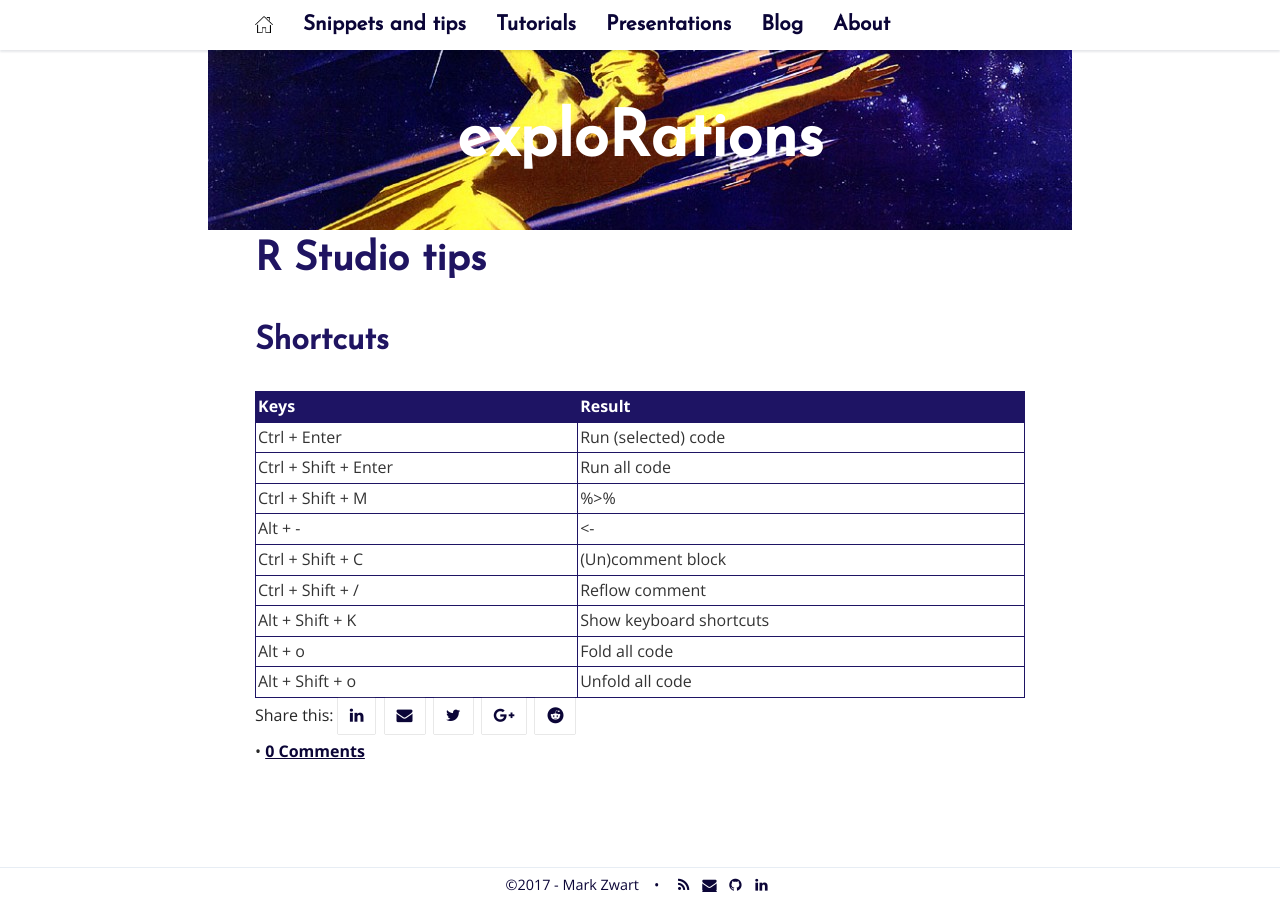
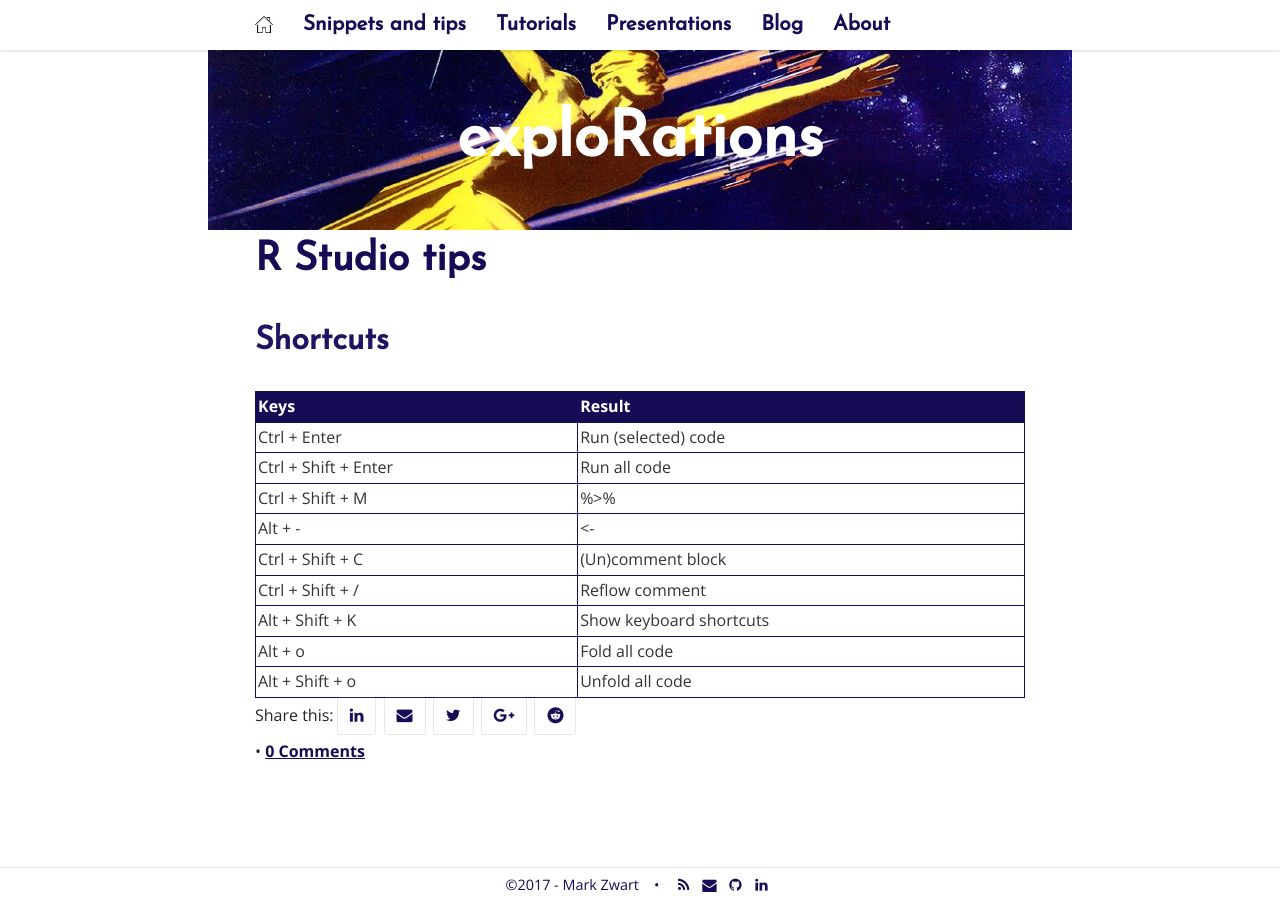
Before and after one commit to mark-me/mark-me.github.io, a Jekyll site: the page built from _pages/snippets-and-tips/r-studio-tips.md, in a window 1280 px wide. Built offline with Jekyll 4.4.1, drawn with Linux system fonts in a browser that asks for light colours; nearby versions of some CDN libraries; comment, search, counter and statistics services are not loaded.

Commit message:
Update _base.scss

```diff
--- a/_sass/_base.scss
+++ b/_sass/_base.scss
@@ -2,16 +2,16 @@
 $main: #1F1461;
 $font-style: 'Open Sans', sans-serif;
 $font-color: #262626;
-$link-color: #0B0537;
-$link-hover-color: #72719A;
+$link-color: #160C55;
+$link-hover-color: #42357C;
 $link-index-font: 'Josefin Sans', sans-serif;
 $link-index-color: #425469;
 $heading-font: 'Josefin Sans', sans-serif;
-$heading-font-color: #1F1461;
+$heading-font-color: #160C55;
 $light: #E7EDF4;
 $header:  #FFFFFF;
 $header-font-color: #FFFFFF;
-$table-header: #1E1464;
+$table-header: #160C55;
 
 *,
 *::before,
```
